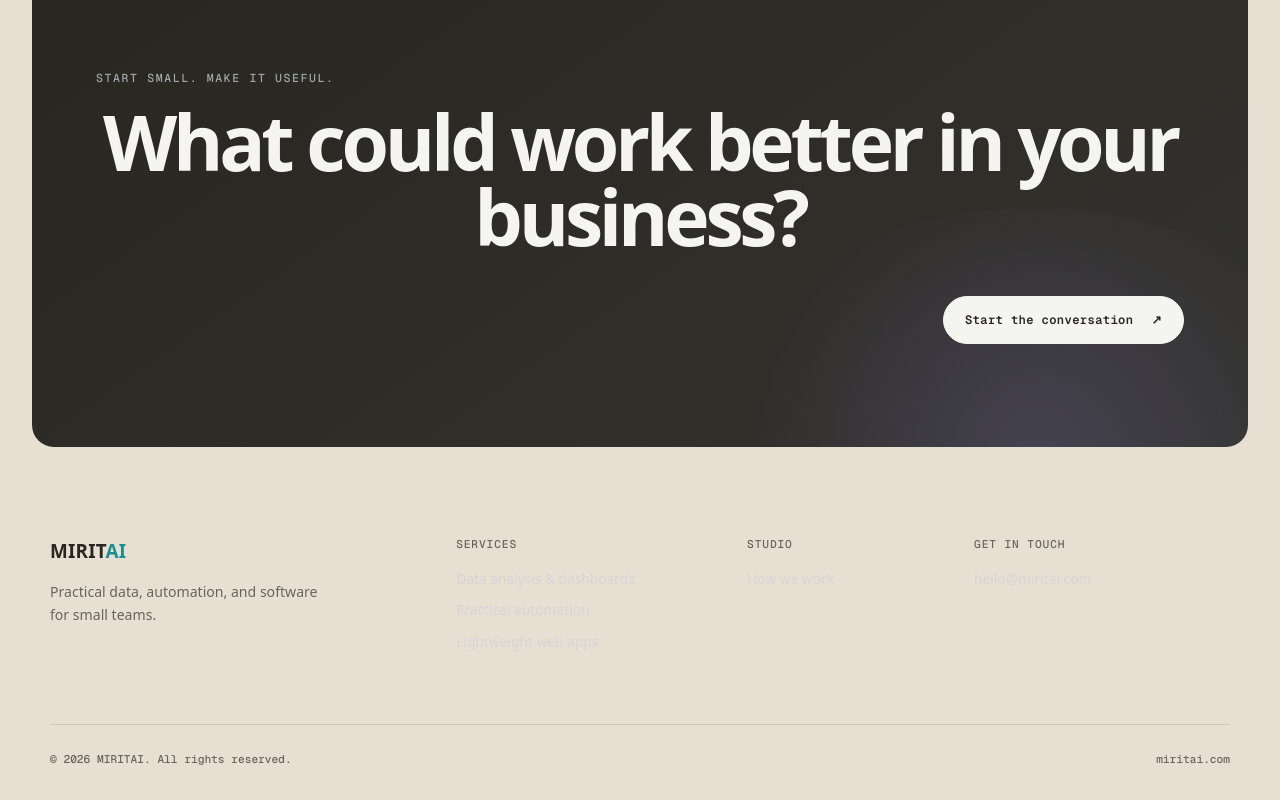
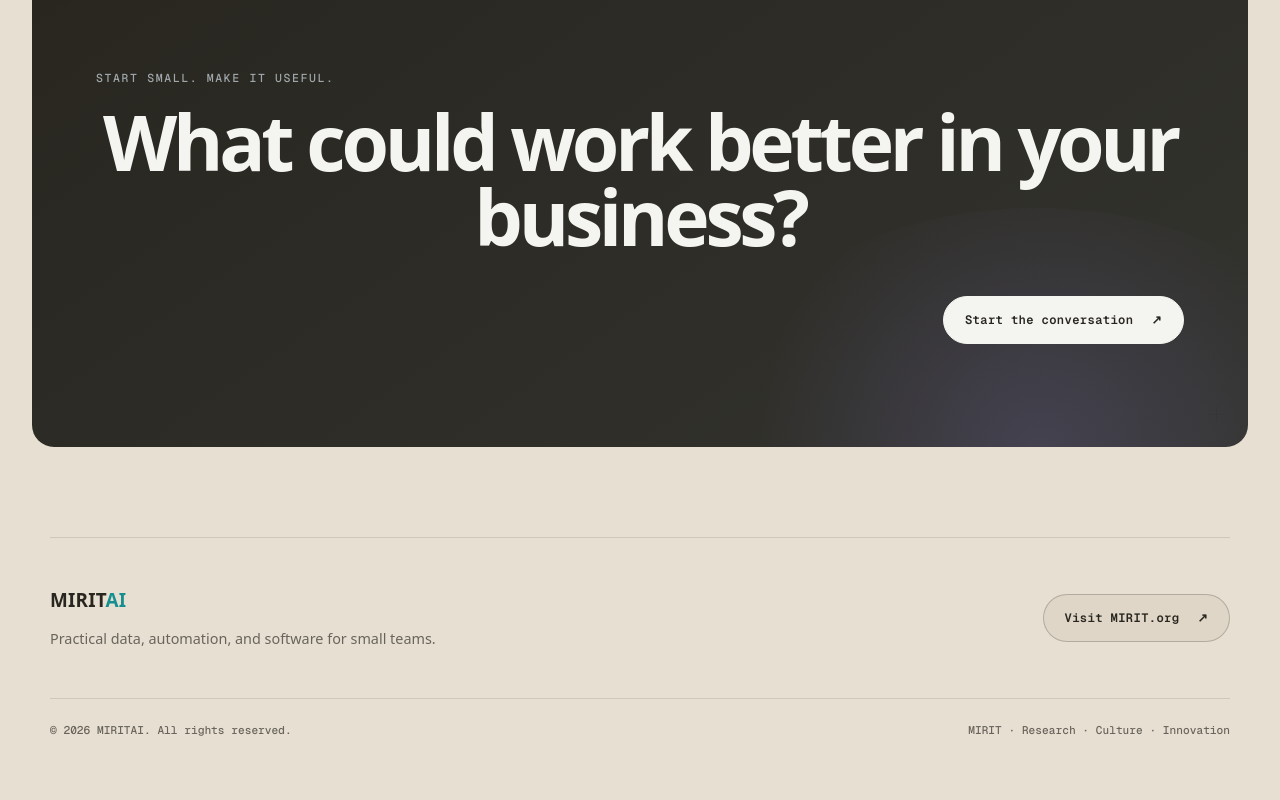
Before and after one commit to cgveradi/miritai-website, a Next.js app: page /en in a window 1280 px wide. Shown: the part 2519-3319 px from the top of the page. After the commit the page ends 3290 px from the top, so only its background shows below. Built offline with nearby package versions, Linux system fonts and the light colour scheme.

Commit message:
Replace directory footer with MIRIT ecosystem link

```diff
--- a/src/app/[locale]/globals.css
+++ b/src/app/[locale]/globals.css
@@ -184,3 +184,11 @@
 .closing h2{justify-self:center;max-width:1120px;text-align:center}
 .closing .button-dark{justify-self:end}
 @media(max-width:700px){.closing h2{text-align:left}.closing .button-dark{justify-self:start}}
+
+/* Compact ecosystem footer */
+.compact-footer{padding:0 0 34px}
+.footer-main{display:flex;align-items:center;justify-content:space-between;gap:40px;border-top:1px solid var(--line);border-bottom:1px solid var(--line);padding:48px 0}
+.footer-main>div p{max-width:390px;margin:14px 0 0;color:var(--muted);font-size:.9rem;line-height:1.55}
+.footer-mirit-link{flex:0 0 auto;background:color-mix(in srgb,var(--card) 76%,transparent)}
+.compact-footer .footer-bottom{padding-top:24px}
+@media(max-width:650px){.footer-main{align-items:flex-start;flex-direction:column;padding:38px 0}.compact-footer .footer-bottom{gap:12px}.compact-footer .footer-bottom span:last-child{max-width:260px;line-height:1.5}}
--- a/src/app/[locale]/page.tsx
+++ b/src/app/[locale]/page.tsx
@@ -18,5 +18,5 @@ export default function Home() {
     <section className="section" id="services"><div className="wrap"><ScrollReveal><div className="section-head"><div><p className="eyebrow">{t("buildEyebrow")}</p><h2>{t("buildTitle")}</h2></div><p>{t("buildIntro")}</p></div><div className="bento">{services.map((service,index)=><article className={`service-card service-${index+1}`} key={service.title}><span className="card-id">MODULE / 0{index+1}</span><i/><div><h3>{service.title}</h3><p>{service.text}</p></div></article>)}</div></ScrollReveal></div></section>
     <section className="section approach" id="approach"><div className="wrap"><ScrollReveal><div className="section-head"><div><p className="eyebrow">{t("approachEyebrow")}</p><h2>{t("approachTitle")}</h2></div><p>{t("approachIntro")}</p></div><div className="steps">{steps.map((step,index)=><article className="step" key={step.label} style={{"--step-index":index} as React.CSSProperties}><span>{step.label}</span><i aria-hidden="true"/><b aria-hidden="true">0{index+1}</b><h3>{step.title}</h3><p>{step.text}</p></article>)}</div></ScrollReveal></div></section>
     <section className="closing"><i className="cross cross-a"/><i className="cross cross-b"/><p className="eyebrow">{t("closingEyebrow")}</p><h2>{t("closingTitle")}</h2><Link className="button button-dark" href="/contact">{t("cta")} <span aria-hidden="true">↗</span></Link></section>
-  </main><footer><div className="wrap"><div className="footer-grid"><div><a className="logo" href="#top">MIRIT<span>AI</span></a><p>{t("footerText")}</p></div><div><h3>{t("footerServices")}</h3><a href="#services">{t("service1Title")}</a><a href="#services">{t("service2Title")}</a><a href="#services">{t("service3Title")}</a></div><div><h3>{t("footerStudio")}</h3><a href="#approach">{t("approachEyebrow")}</a></div><div><h3>{t("footerContact")}</h3><a href="mailto:hello@miritai.com">hello@miritai.com</a></div></div><div className="footer-bottom"><span>© 2026 MIRITAI. {t("rights")}</span><span>miritai.com</span></div></div></footer></>;
+  </main><footer className="compact-footer"><div className="wrap"><div className="footer-main"><div><a className="logo" href="#top">MIRIT<span>AI</span></a><p>{t("footerText")}</p></div><a className="button footer-mirit-link" href="https://mirit.org">{t("miritLink")} <span aria-hidden="true">↗</span></a></div><div className="footer-bottom"><span>© 2026 MIRITAI. {t("rights")}</span><span>MIRIT · Research · Culture · Innovation</span></div></div></footer></>;
 }
--- a/src/messages/en.json
+++ b/src/messages/en.json
@@ -22,7 +22,7 @@
     "project1Title": "A weekly reporting dashboard", "project1Text": "Bring key numbers from spreadsheets or exports into one dependable view.",
     "project2Title": "A document-processing workflow", "project2Text": "Extract, classify, or route recurring documents with a human still in control.",
     "project3Title": "A focused internal tool", "project3Text": "Replace a manual tracker or awkward process with a small purpose-built interface.",
-    "closingEyebrow": "Start small. Make it useful.", "closingTitle": "What could work better in your business?", "footerText": "Practical data, automation, and software for small teams.", "footerServices": "Services", "footerStudio": "Studio", "footerContact": "Get in touch", "rights": "All rights reserved."
+    "closingEyebrow": "Start small. Make it useful.", "closingTitle": "What could work better in your business?", "footerText": "Practical data, automation, and software for small teams.", "footerServices": "Services", "footerStudio": "Studio", "footerContact": "Get in touch", "miritLink": "Visit MIRIT.org", "rights": "All rights reserved."
   },
   "contact": {
     "eyebrow": "Start a project", "title": "Tell us what is getting in the way.",
--- a/src/messages/ru.json
+++ b/src/messages/ru.json
@@ -22,7 +22,7 @@
     "project1Title": "Еженедельный дашборд", "project1Text": "Собрать ключевые показатели из таблиц и выгрузок в одно надёжное представление.",
     "project2Title": "Обработка документов", "project2Text": "Извлекать, классифицировать и направлять документы, сохраняя контроль человека.",
     "project3Title": "Точечный внутренний инструмент", "project3Text": "Заменить ручной трекер или неудобный процесс небольшим специализированным интерфейсом.",
-    "closingEyebrow": "Начните с малого. Сделайте полезно.", "closingTitle": "Что могло бы работать лучше в вашем бизнесе?", "footerText": "Практичные данные, автоматизация и ПО для небольших команд.", "footerServices": "Услуги", "footerStudio": "Студия", "footerContact": "Связаться", "rights": "Все права защищены."
+    "closingEyebrow": "Начните с малого. Сделайте полезно.", "closingTitle": "Что могло бы работать лучше в вашем бизнесе?", "footerText": "Практичные данные, автоматизация и ПО для небольших команд.", "footerServices": "Услуги", "footerStudio": "Студия", "footerContact": "Связаться", "miritLink": "Перейти на MIRIT.org", "rights": "Все права защищены."
   },
   "contact": {
     "eyebrow": "Обсудить проект", "title": "Расскажите, что мешает работе.",
```
